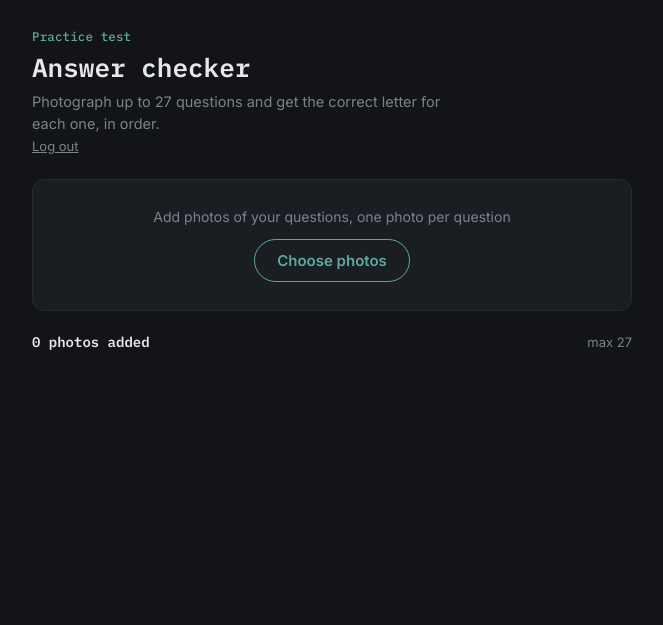
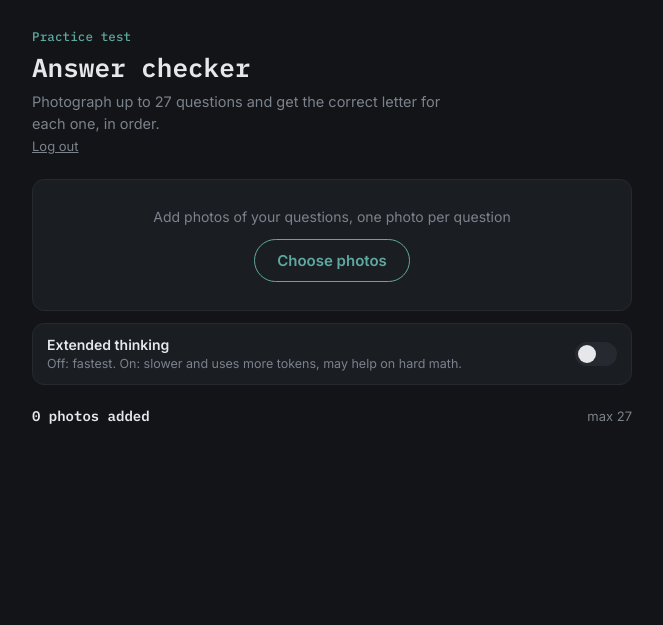
Before and after one commit to CopperTPA/sat-grader, a Flask app: page / in a window 1280 px wide. Shown: the top 625 px of the page, without its empty margins (308-971 px from the left). Run offline with Flask 3, Linux system fonts and the light colour scheme; the visitor is signed in with stand-in values (Sample User, id 1); some libraries are stand-ins or nearby versions.

Commit message:
Implement extended thinking toggle in UI
Added an extended thinking toggle feature with UI and logic to manage its state.

```diff
--- a/templates/index.html
+++ b/templates/index.html
@@ -91,6 +91,64 @@
     cursor: pointer;
   }
   input[type="file"] { display: none; }
+
+  /* ---- Extended thinking switch ---- */
+  .toggle-row {
+    display: flex;
+    justify-content: space-between;
+    align-items: center;
+    gap: 16px;
+    margin-top: 12px;
+    padding: 12px 14px;
+    background: var(--panel);
+    border: 1px solid var(--line);
+    border-radius: 12px;
+    cursor: pointer;
+    transition: border-color 0.15s ease;
+  }
+  .toggle-row.on { border-color: var(--accent); }
+  .toggle-row strong {
+    display: block;
+    font-size: 14px;
+    font-weight: 600;
+    color: var(--text);
+  }
+  .toggle-row small {
+    display: block;
+    margin-top: 2px;
+    color: var(--muted);
+    font-size: 12.5px;
+    line-height: 1.4;
+  }
+  #thinkingToggle {
+    -webkit-appearance: none;
+    appearance: none;
+    flex: 0 0 auto;
+    width: 42px;
+    height: 24px;
+    margin: 0;
+    border-radius: 999px;
+    background: var(--line);
+    position: relative;
+    cursor: pointer;
+    transition: background 0.15s ease;
+  }
+  #thinkingToggle::after {
+    content: "";
+    position: absolute;
+    top: 3px;
+    left: 3px;
+    width: 18px;
+    height: 18px;
+    border-radius: 50%;
+    background: var(--text);
+    transition: transform 0.15s ease, background 0.15s ease;
+  }
+  #thinkingToggle:checked { background: var(--accent); }
+  #thinkingToggle:checked::after {
+    transform: translateX(18px);
+    background: #0E1512;
+  }
 
   .count-row {
     display: flex;
@@ -247,6 +305,14 @@
     <input type="file" id="fileInput" accept="image/*" multiple>
   </div>
 
+  <label class="toggle-row" id="thinkingRow" for="thinkingToggle">
+    <span>
+      <strong>Extended thinking</strong>
+      <small id="thinkingHint">Off: fastest. On: slower and uses more tokens, may help on hard math.</small>
+    </span>
+    <input type="checkbox" id="thinkingToggle" role="switch" aria-label="Extended thinking">
+  </label>
+
   <div class="count-row">
     <span id="countLabel">0 photos added</span>
     <span id="limitLabel">max {{ max_images }}</span>
@@ -275,6 +341,28 @@ const countLabel = document.getElementById('countLabel');
 const gradeBtn = document.getElementById('gradeBtn');
 const statusArea = document.getElementById('statusArea');
 const resultsEl = document.getElementById('results');
+
+// ---- Extended thinking switch: saved in this browser until you turn it off.
+const thinkingToggle = document.getElementById('thinkingToggle');
+const thinkingRow = document.getElementById('thinkingRow');
+const thinkingHint = document.getElementById('thinkingHint');
+const THINK_KEY = 'extendedThinking';
+
+function syncThinkingUi() {
+  const on = thinkingToggle.checked;
+  thinkingRow.classList.toggle('on', on);
+  thinkingHint.textContent = on
+    ? 'On: slower and uses more tokens. Stays on until you turn it off.'
+    : 'Off: fastest. On: slower and uses more tokens, may help on hard math.';
+}
+
+try { thinkingToggle.checked = localStorage.getItem(THINK_KEY) === '1'; } catch (e) {}
+syncThinkingUi();
+
+thinkingToggle.addEventListener('change', () => {
+  try { localStorage.setItem(THINK_KEY, thinkingToggle.checked ? '1' : '0'); } catch (e) {}
+  syncThinkingUi();
+});
 
 pickBtn.addEventListener('click', () => fileInput.click());
 fileInput.addEventListener('change', (e) => addFiles(e.target.files));
@@ -397,11 +485,12 @@ function prepare(file) {
   return prepared.get(file);
 }
 
-async function gradeOne(file, attempt = 0) {
+async function gradeOne(file, thinking, attempt = 0) {
   try {
     const blob = await prepare(file);
     const fd = new FormData();
     fd.append('image', blob, 'q.jpg');
+    fd.append('thinking', thinking ? '1' : '0');
     const res = await fetch('/api/grade_one', { method: 'POST', body: fd });
     const data = await res.json();
     if (!res.ok) throw new Error(data.error || 'Something went wrong.');
@@ -409,7 +498,7 @@ async function gradeOne(file, attempt = 0) {
   } catch (err) {
     if (attempt < 2) {
       await new Promise(r => setTimeout(r, 700 * (attempt + 1)));
-      return gradeOne(file, attempt + 1);
+      return gradeOne(file, thinking, attempt + 1);
     }
     throw err;
   }
@@ -487,12 +576,14 @@ function renderBoard(items, total, finished) {
 gradeBtn.addEventListener('click', async () => {
   if (files.length === 0) return;
   const batch = files.slice();
+  // Read the switch once so the whole batch uses the same setting.
+  const useThinking = thinkingToggle.checked;
   gradeBtn.disabled = true;
   gradeBtn.textContent = 'Checking…';
   resultsEl.innerHTML = '';
   const t0 = performance.now();
   const items = [];
-  setStatus(`0 / ${batch.length} done`);
+  setStatus(`0 / ${batch.length} done${useThinking ? ' (extended thinking on)' : ''}`);
 
   // Process at most 5 questions at a time.
   const BATCH_SIZE = 5;
@@ -504,13 +595,13 @@ gradeBtn.addEventListener('click', async () => {
       const i = start + offset;
 
       try {
-        items.push({ i, r: await gradeOne(f) });
+        items.push({ i, r: await gradeOne(f, useThinking) });
       } catch (err) {
         items.push({ i, error: err.message });
       }
 
       renderBoard(items, batch.length, false);
-      setStatus(`${items.length} / ${batch.length} done`);
+      setStatus(`${items.length} / ${batch.length} done${useThinking ? ' (extended thinking on)' : ''}`);
     }));
   }
 
```
